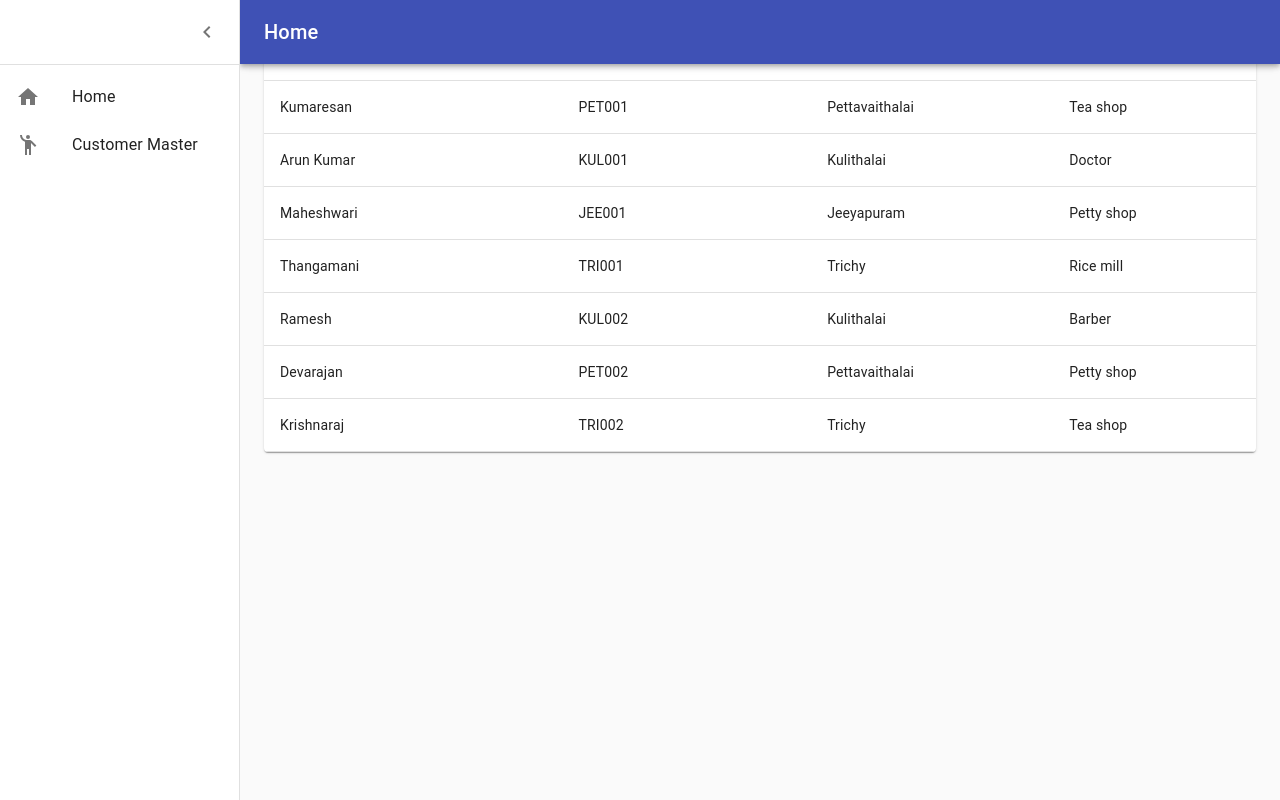
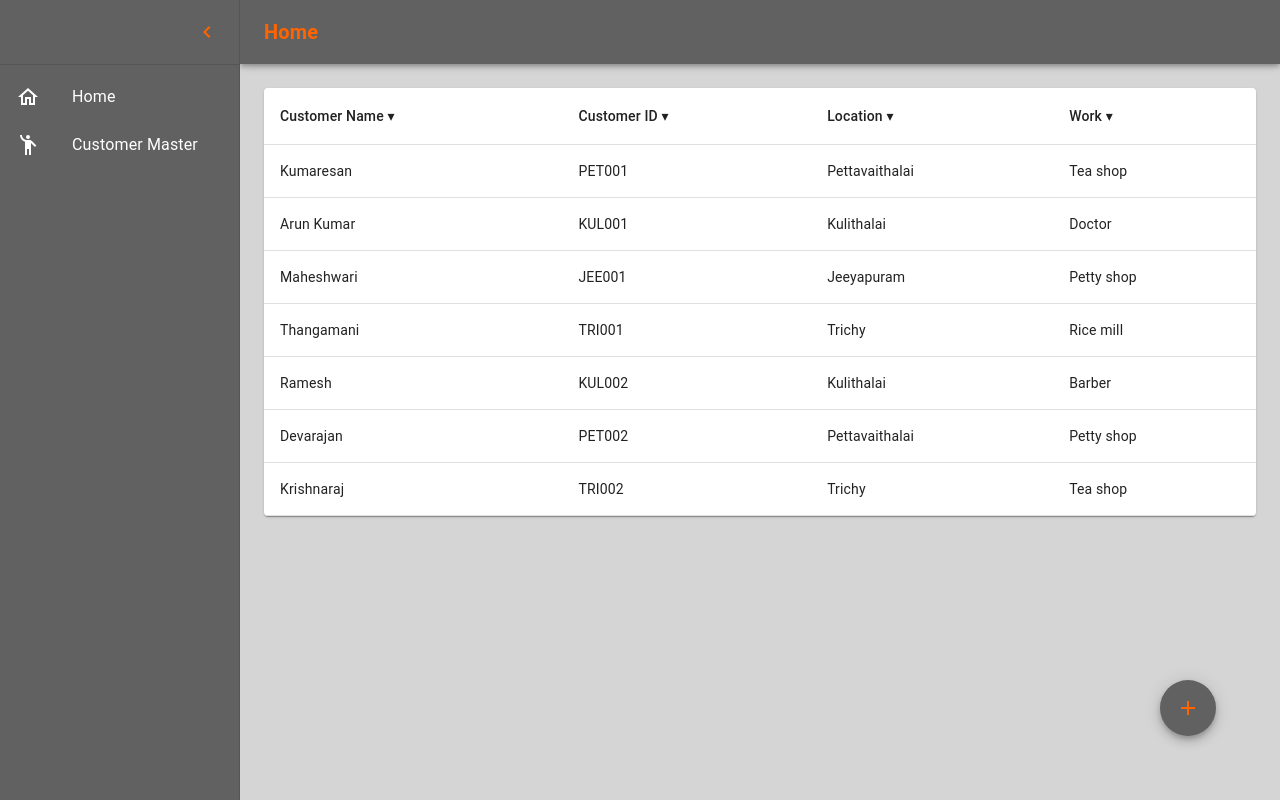
Before and after one commit to manuuuskp/finance, a React (Create React App) app: page /customermaster in a window 1280 px wide. Both pictures are taken after a click on the button 36 px from the left and 32 px from the top of the page. Built offline with nearby package versions, Linux system fonts and the light colour scheme.

Commit message:
#customermaster_ui

```diff
--- a/package.json
+++ b/package.json
@@ -11,6 +11,7 @@
     "material-ui": "^0.20.2",
     "react": "^17.0.2",
     "react-dom": "^17.0.2",
+    "react-router-dom": "^5.2.0",
     "react-scripts": "4.0.3",
     "react-table": "^7.7.0",
     "web-vitals": "^1.1.2"
--- a/public/index.html
+++ b/public/index.html
@@ -26,7 +26,7 @@
     -->
     <title>React App</title>
   </head>
-  <body>
+  <body style="background-color:#d5d5d5">
     <noscript>You need to enable JavaScript to run this app.</noscript>
     <div id="root"></div>
     <!--
--- /dev/null
+++ b/src/component/CustomerDialog.js
@@ -0,0 +1,61 @@
+import React from "react";
+import Button from "@material-ui/core/Button";
+import TextField from "@material-ui/core/TextField";
+import Dialog from "@material-ui/core/Dialog";
+import DialogActions from "@material-ui/core/DialogActions";
+import DialogContent from "@material-ui/core/DialogContent";
+import DialogContentText from "@material-ui/core/DialogContentText";
+import DialogTitle from "@material-ui/core/DialogTitle";
+
+export default function CustomerDialog(props) {
+  const [open, setOpen] = React.useState(false);
+
+  const handleClose = () => {
+    setOpen(false);
+  };
+
+  return (
+    <div>
+      <Dialog
+        open={props.open}
+        onClose={props.close}
+        aria-labelledby="form-dialog-title"
+      >
+        <DialogTitle id="form-dialog-title">Add New Customer</DialogTitle>
+        <DialogContent>
+          <TextField
+            autoFocus
+            margin="dense"
+            id="customername"
+            label="Customer Name"
+            type="text"
+            fullWidth
+            required
+          />
+          <TextField id="location" label="Location" type="text" fullWidth />
+          <TextField id="work" label="Work" type="text" fullWidth />
+          <TextField
+            id="phonenumber"
+            label="Phone Number"
+            type="number"
+            fullWidth
+          />
+          <TextField
+            id="customerid"
+            label="Customer ID"
+            type="text"
+            fullWidth
+          />
+        </DialogContent>
+        <DialogActions>
+          <Button onClick={props.close} color="primary">
+            Cancel
+          </Button>
+          <Button onClick={handleClose} color="primary">
+            Add
+          </Button>
+        </DialogActions>
+      </Dialog>
+    </div>
+  );
+}
--- a/src/component/CustomerMaster.js
+++ b/src/component/CustomerMaster.js
@@ -1,11 +1,39 @@
+import React from "react";
 import { customercolumn } from "../dataassist/customercolumn";
 import Table from "./Table";
+import Fab from "@material-ui/core/Fab";
+import AddIcon from "@material-ui/icons/Add";
 import mockdata from "../dataassist/mockdata.json";
+import CustomerDialog from "./CustomerDialog";
+import { makeStyles } from "@material-ui/core/styles";
 
 const CustomerMaster = (props) => {
+    const [open, setOpen] = React.useState(false);
+
+    const openDialog = () => {
+        setOpen(true);
+    }
+
+    const closeDialog = () => {
+        setOpen(false);
+    }
+
+    const useStyles = makeStyles(theme => ({
+        fab: {
+            position: 'absolute',
+            bottom: theme.spacing(8),
+            right: theme.spacing(8),
+            backgroundColor: '#616161'
+          }
+    }));
+
+    const classes = useStyles();
+
     return (
         <>
         <Table column={customercolumn} griddata={mockdata}/>
+        <Fab onClick={openDialog} className={classes.fab}><AddIcon style={{color:'#FF6400'}}/></Fab>
+        <CustomerDialog open={open} close={closeDialog}/>
         </>
     );
 }
--- a/src/component/MenuBar.js
+++ b/src/component/MenuBar.js
@@ -1,32 +1,33 @@
-import React from 'react';
-import clsx from 'clsx';
-import { makeStyles, useTheme } from '@material-ui/core/styles';
-import Drawer from '@material-ui/core/Drawer';
-import CssBaseline from '@material-ui/core/CssBaseline';
-import AppBar from '@material-ui/core/AppBar';
-import Toolbar from '@material-ui/core/Toolbar';
-import List from '@material-ui/core/List';
-import Typography from '@material-ui/core/Typography';
-import Divider from '@material-ui/core/Divider';
-import IconButton from '@material-ui/core/IconButton';
-import MenuIcon from '@material-ui/icons/Menu';
-import ChevronLeftIcon from '@material-ui/icons/ChevronLeft';
-import ChevronRightIcon from '@material-ui/icons/ChevronRight';
-import ListItem from '@material-ui/core/ListItem';
-import ListItemIcon from '@material-ui/core/ListItemIcon';
-import ListItemText from '@material-ui/core/ListItemText';
-import HomeIcon from '@material-ui/icons/Home';
-import EmojiPeopleIcon from '@material-ui/icons/EmojiPeople';
-import CustomerMaster from './CustomerMaster';
+import React from "react";
+import clsx from "clsx";
+import { makeStyles, useTheme } from "@material-ui/core/styles";
+import Drawer from "@material-ui/core/Drawer";
+import CssBaseline from "@material-ui/core/CssBaseline";
+import AppBar from "@material-ui/core/AppBar";
+import Toolbar from "@material-ui/core/Toolbar";
+import List from "@material-ui/core/List";
+import Typography from "@material-ui/core/Typography";
+import Divider from "@material-ui/core/Divider";
+import IconButton from "@material-ui/core/IconButton";
+import MenuIcon from "@material-ui/icons/Menu";
+import ChevronLeftIcon from "@material-ui/icons/ChevronLeft";
+import ChevronRightIcon from "@material-ui/icons/ChevronRight";
+import ListItem from "@material-ui/core/ListItem";
+import ListItemIcon from "@material-ui/core/ListItemIcon";
+import ListItemText from "@material-ui/core/ListItemText";
+import HomeIcon from "@material-ui/icons/HomeOutlined";
+import EmojiPeopleIcon from "@material-ui/icons/EmojiPeople";
+import CustomerMaster from "./CustomerMaster";
+import { BrowserRouter as Router, Route, Link, Switch } from "react-router-dom";
 
 const drawerWidth = 240;
 
 const useStyles = makeStyles((theme) => ({
   root: {
-    display: 'flex',
+    display: "flex",
   },
   appBar: {
-    transition: theme.transitions.create(['margin', 'width'], {
+    transition: theme.transitions.create(["margin", "width"], {
       easing: theme.transitions.easing.sharp,
       duration: theme.transitions.duration.leavingScreen,
     }),
@@ -34,16 +35,23 @@ const useStyles = makeStyles((theme) => ({
   appBarShift: {
     width: `calc(100% - ${drawerWidth}px)`,
     marginLeft: drawerWidth,
-    transition: theme.transitions.create(['margin', 'width'], {
+    transition: theme.transitions.create(["margin", "width"], {
       easing: theme.transitions.easing.easeOut,
       duration: theme.transitions.duration.enteringScreen,
     }),
+  },
+  appBarTheme: {
+    backgroundColor: "#616161",
+    color: "#FF6400",
+  },
+  titleTheme: {
+    fontWeight: "bold",
   },
   menuButton: {
     marginRight: theme.spacing(2),
   },
   hide: {
-    display: 'none',
+    display: "none",
   },
   drawer: {
     width: drawerWidth,
@@ -51,26 +59,28 @@ const useStyles = makeStyles((theme) => ({
   },
   drawerPaper: {
     width: drawerWidth,
+    backgroundColor: "#616161",
+    color: "#FFFFFF",
   },
   drawerHeader: {
-    display: 'flex',
-    alignItems: 'center',
+    display: "flex",
+    alignItems: "center",
     padding: theme.spacing(0, 1),
     // necessary for content to be below app bar
     ...theme.mixins.toolbar,
-    justifyContent: 'flex-end',
+    justifyContent: "flex-end",
   },
   content: {
     flexGrow: 1,
     padding: theme.spacing(3),
-    transition: theme.transitions.create('margin', {
+    transition: theme.transitions.create("margin", {
       easing: theme.transitions.easing.sharp,
       duration: theme.transitions.duration.leavingScreen,
     }),
     marginLeft: -drawerWidth,
   },
   contentShift: {
-    transition: theme.transitions.create('margin', {
+    transition: theme.transitions.create("margin", {
       easing: theme.transitions.easing.easeOut,
       duration: theme.transitions.duration.enteringScreen,
     }),
@@ -96,7 +106,7 @@ export default function MenuBar() {
       <CssBaseline />
       <AppBar
         position="fixed"
-        className={clsx(classes.appBar, {
+        className={clsx(classes.appBar, classes.appBarTheme, {
           [classes.appBarShift]: open,
         })}
       >
@@ -110,7 +120,7 @@ export default function MenuBar() {
           >
             <MenuIcon />
           </IconButton>
-          <Typography variant="h6" noWrap>
+          <Typography className={classes.titleTheme} variant="h6" noWrap>
             Home
           </Typography>
         </Toolbar>
@@ -126,14 +136,24 @@ export default function MenuBar() {
       >
         <div className={classes.drawerHeader}>
           <IconButton onClick={handleDrawerClose}>
-            {theme.direction === 'ltr' ? <ChevronLeftIcon /> : <ChevronRightIcon />}
+            {theme.direction === "ltr" ? (
+              <ChevronLeftIcon style={{ color: "#FF6400" }} />
+            ) : (
+              <ChevronRightIcon />
+            )}
           </IconButton>
         </div>
         <Divider />
         <List>
-          {['Home', 'Customer Master'].map((text, index) => (
-            <ListItem button key={text}>
-              <ListItemIcon>{index % 2 === 0 ? <HomeIcon /> : <EmojiPeopleIcon />}</ListItemIcon>
+          {["Home", "Customer Master"].map((text, index) => (
+            <ListItem button key={text.split(" ").join("").toLowerCase()}>
+              <ListItemIcon>
+                {index % 2 === 0 ? (
+                  <HomeIcon style={{ color: "#FFFFFF" }} />
+                ) : (
+                  <EmojiPeopleIcon style={{ color: "#FFFFFF" }} />
+                )}
+              </ListItemIcon>
               <ListItemText primary={text} />
             </ListItem>
           ))}
@@ -144,8 +164,14 @@ export default function MenuBar() {
           [classes.contentShift]: open,
         })}
       >
-        <CustomerMaster />
         <div className={classes.drawerHeader} />
+        <Router>
+          <Switch>
+            <Route path={"/customermaster"}>
+              <CustomerMaster />
+            </Route>
+          </Switch>
+        </Router>
       </main>
     </div>
   );
```
Also changed, not shown: 1 other file (tests, documents, lock files or other folders).
